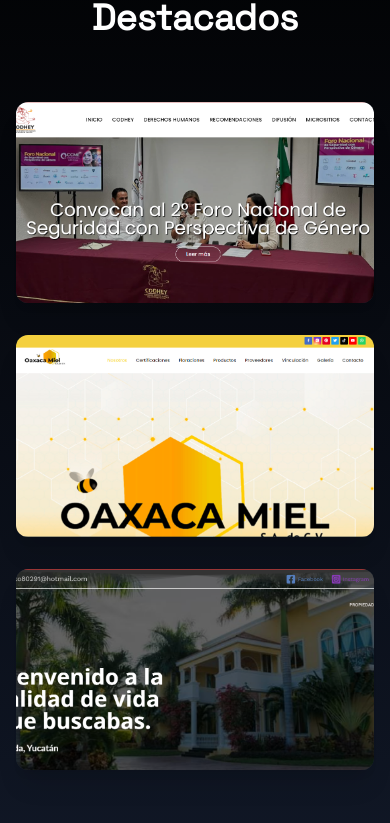
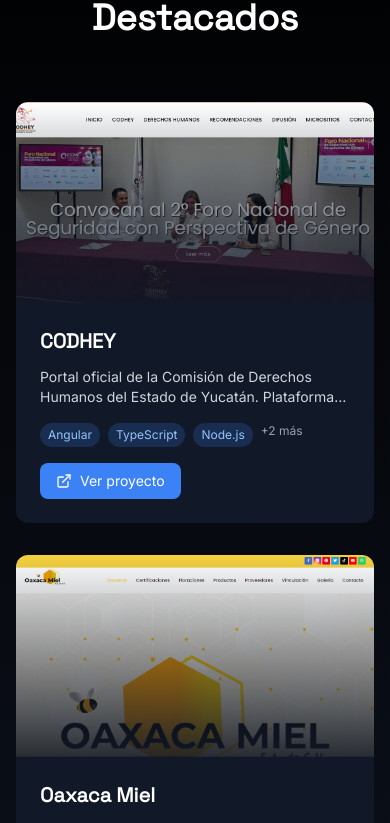
Before and after one commit to GeovanniCasanova/portafolio_personal, a React (Vite) app: page / in a window 390 px wide. Shown: the part 3238-4061 px from the top of the page. Built offline with nearby package versions, Linux system fonts and the light colour scheme.

Commit message:
Actualizar sección de proyectos destacdados

```diff
--- a/src/App.jsx
+++ b/src/App.jsx
@@ -126,7 +126,6 @@
       <ExperienceTimeline />
 
       {/* Projects Section */}
-      {/* Projects Section */}
       <section className="py-32 bg-gradient-to-b from-black to-gray-900">
         <div className="container mx-auto px-4">
           <motion.h2
@@ -137,7 +136,6 @@
           >
             Proyectos Destacados
           </motion.h2>
-
           <div className="grid md:grid-cols-2 gap-8">
             {projects.map((project, index) => (
               <motion.div
@@ -145,63 +143,82 @@
                 initial={{ opacity: 0, y: 50 }}
                 whileInView={{ opacity: 1, y: 0 }}
                 transition={{ duration: 0.5, delay: index * 0.2 }}
-                className="group relative bg-gray-800 rounded-xl overflow-hidden shadow-xl"
+                className="group relative bg-gray-900 rounded-xl overflow-hidden"
               >
-                {/* Imagen del proyecto */}
-                <div className="aspect-video overflow-hidden">
+                {/* Contenedor de imagen con aspect ratio fijo */}
+                <div className="relative aspect-[16/9]">
                   <img
                     src={project.image}
                     alt={project.title}
-                    className="w-full h-full object-cover transform group-hover:scale-110 transition-transform duration-500"
+                    className="absolute inset-0 w-full h-full object-cover"
                   />
+
+                  {/* Overlay gradual permanente para legibilidad */}
+                  <div className="absolute inset-0 bg-gradient-to-t from-gray-900 to-transparent opacity-90" />
                 </div>
 
-                {/* Overlay con información del proyecto */}
-                <div className="absolute inset-0 bg-gradient-to-t from-black/95 to-transparent opacity-0 group-hover:opacity-100 transition-opacity duration-300 overflow-y-auto">
-                  <div className="absolute bottom-0 p-6 w-full">
-                    {/* Título del proyecto */}
-                    <h3 className="text-2xl font-display font-bold mb-2 text-white">
+                {/* Contenido siempre visible */}
+                <div className="p-6">
+                  <h3 className="text-xl md:text-2xl font-display font-bold text-white mb-3">
                     {project.title}
                   </h3>
 
-                    {/* Descripción */}
-                    <p className="text-gray-300 mb-4 text-sm leading-relaxed">
+                  <p className="text-gray-300 text-sm md:text-base mb-4 line-clamp-2 group-hover:line-clamp-none transition-all duration-300">
                     {project.description}
                   </p>
 
-                    {/* Lista de características */}
-                    <div className="mb-4">
-                      <h4 className="text-sm font-semibold text-purple-300 mb-2">
-                        Características principales:
+                  {/* Tags principales */}
+                  <div className="flex flex-wrap gap-2 mb-4">
+                    {project.tags.slice(0, 3).map((tag, i) => (
+                      <span
+                        key={i}
+                        className="px-2 py-1 bg-blue-500/20 text-blue-300 rounded-full text-xs"
+                      >
+                        {tag}
+                      </span>
+                    ))}
+                    {project.tags.length > 3 && (
+                      <span className="text-xs text-gray-400">
+                        +{project.tags.length - 3} más
+                      </span>
+                    )}
+                  </div>
+
+                  {/* Características - Visible en hover o tap */}
+                  <div className="hidden group-hover:block space-y-2 mb-4 transition-all duration-300">
+                    <h4 className="text-sm font-semibold text-purple-300">
+                      Características:
                     </h4>
-                      <ul className="list-disc list-inside space-y-1 text-gray-300 text-sm">
+                    <ul className="list-disc list-inside space-y-1 text-gray-300 text-sm pl-2">
                       {project.features.map((feature, i) => (
-                          <li key={i}>{feature}</li>
+                        <li key={i} className="text-sm">
+                          {feature}
+                        </li>
                       ))}
                     </ul>
-                    </div>
 
-                    {/* Tags de tecnologías */}
-                    <div className="flex flex-wrap gap-2 mb-4">
-                      {project.tags.map((tag, i) => (
+                    {/* Tags adicionales en hover */}
+                    <div className="flex flex-wrap gap-2 mt-3">
+                      {project.tags.slice(3).map((tag, i) => (
                         <span
                           key={i}
-                          className="px-3 py-1 bg-blue-500/20 text-blue-300 rounded-full text-sm"
+                          className="px-2 py-1 bg-purple-500/20 text-purple-300 rounded-full text-xs"
                         >
                           {tag}
                         </span>
                       ))}
                     </div>
+                  </div>
 
-                    {/* Botones de acción */}
-                    <div className="flex space-x-4">
+                  {/* Botón de acción */}
+                  <div className="flex space-x-3">
                     <a
                       href={project.link}
                       target="_blank"
                       rel="noopener noreferrer"
-                        className="flex items-center space-x-2 bg-blue-500/20 hover:bg-blue-500/30 text-white px-4 py-2 rounded-lg transition-colors"
+                      className="flex items-center space-x-2 bg-blue-500 hover:bg-blue-600 text-white px-4 py-2 rounded-lg transition-colors text-sm"
                     >
-                        <ExternalLink className="w-5 h-5" />
+                      <ExternalLink className="w-4 h-4" />
                       <span>Ver proyecto</span>
                     </a>
                     {project.github && (
@@ -209,13 +226,12 @@
                         href={project.github}
                         target="_blank"
                         rel="noopener noreferrer"
-                          className="flex items-center space-x-2 bg-purple-500/20 hover:bg-purple-500/30 text-white px-4 py-2 rounded-lg transition-colors"
+                        className="flex items-center space-x-2 bg-purple-500/20 hover:bg-purple-500/30 text-white px-4 py-2 rounded-lg transition-colors text-sm"
                       >
-                          <Github className="w-5 h-5" />
+                        <Github className="w-4 h-4" />
                         <span>Código</span>
                       </a>
                     )}
-                    </div>
                   </div>
                 </div>
               </motion.div>
```
Lines whose indentation alone changed are shown as unchanged.
